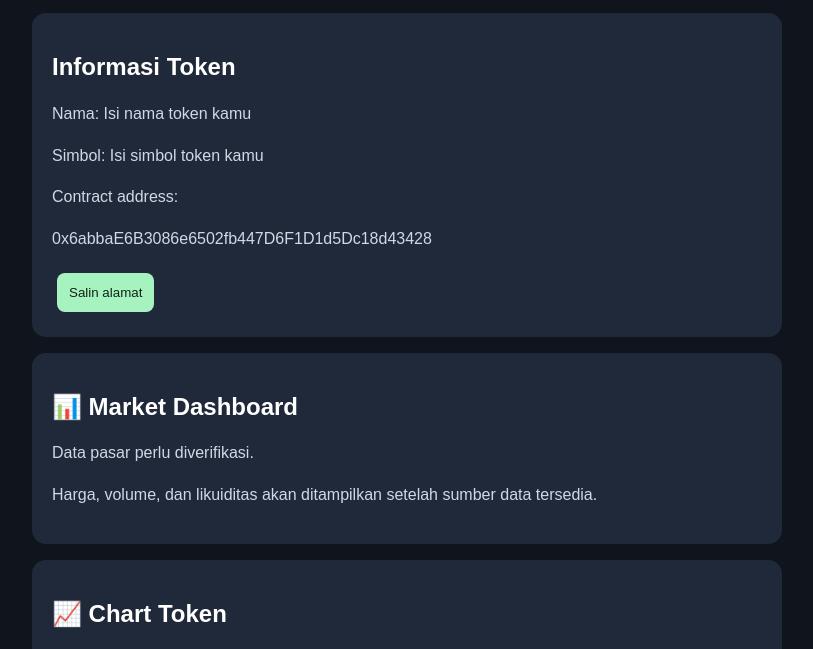
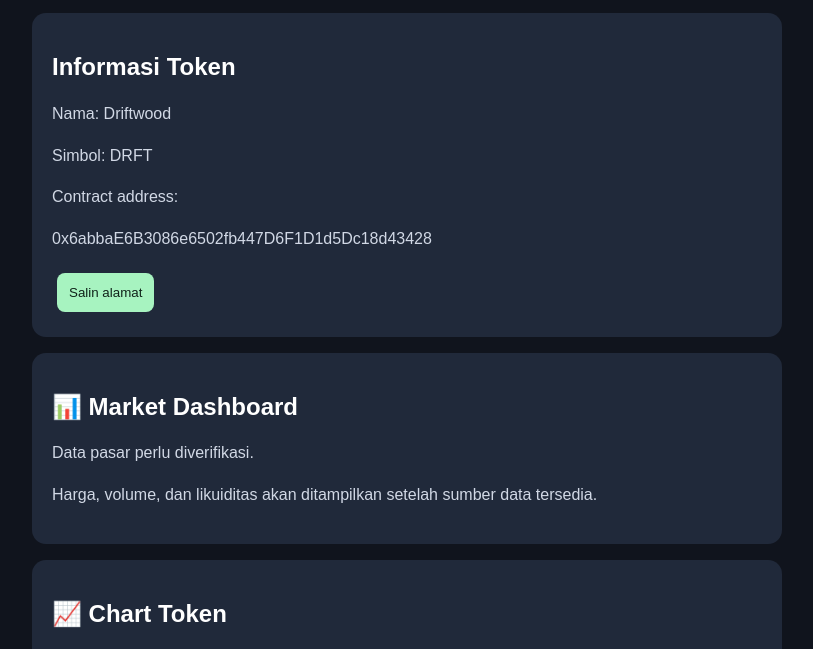
Before and after one commit to deniwarfianto469-oss/token-dashboard, a plain HTML site: page index.html in a window 1280 px wide. Shown: the part 133-782 px from the top of the page, without its empty margins (233-1046 px from the left). Drawn offline with Linux system fonts and the light colour scheme.

Commit message:
Update token information in index.html

```diff
--- a/index.html
+++ b/index.html
@@ -17,8 +17,8 @@ a,button{display:inline-block;padding:12px;margin:5px;background:#a7f3c0;color:#
 <p>Robinhood Chain</p>
 <div class="card">
 <h2>Informasi Token</h2>
-<p>Nama: Isi nama token kamu</p>
-<p>Simbol: Isi simbol token kamu</p>
+<p>Nama: Driftwood</p>
+<p>Simbol: DRFT</p>
 <p>Contract address:</p>
 <p id="contract">0x6abbaE6B3086e6502fb447D6F1D1d5Dc18d43428</p>
 <button onclick="navigator.clipboard.writeText(document.getElementById('contract').textContent).then(()=>alert('Disalin')).catch(()=>alert('Silakan salin manual'))">Salin alamat</button>
```
